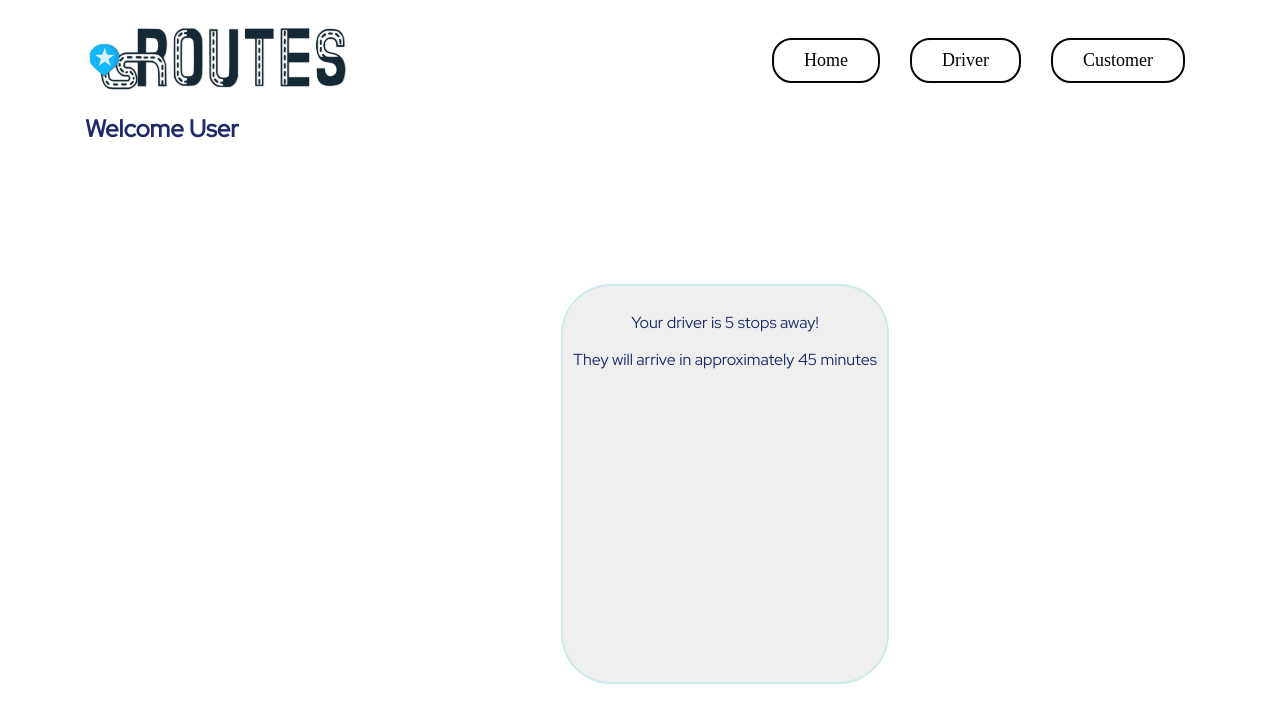
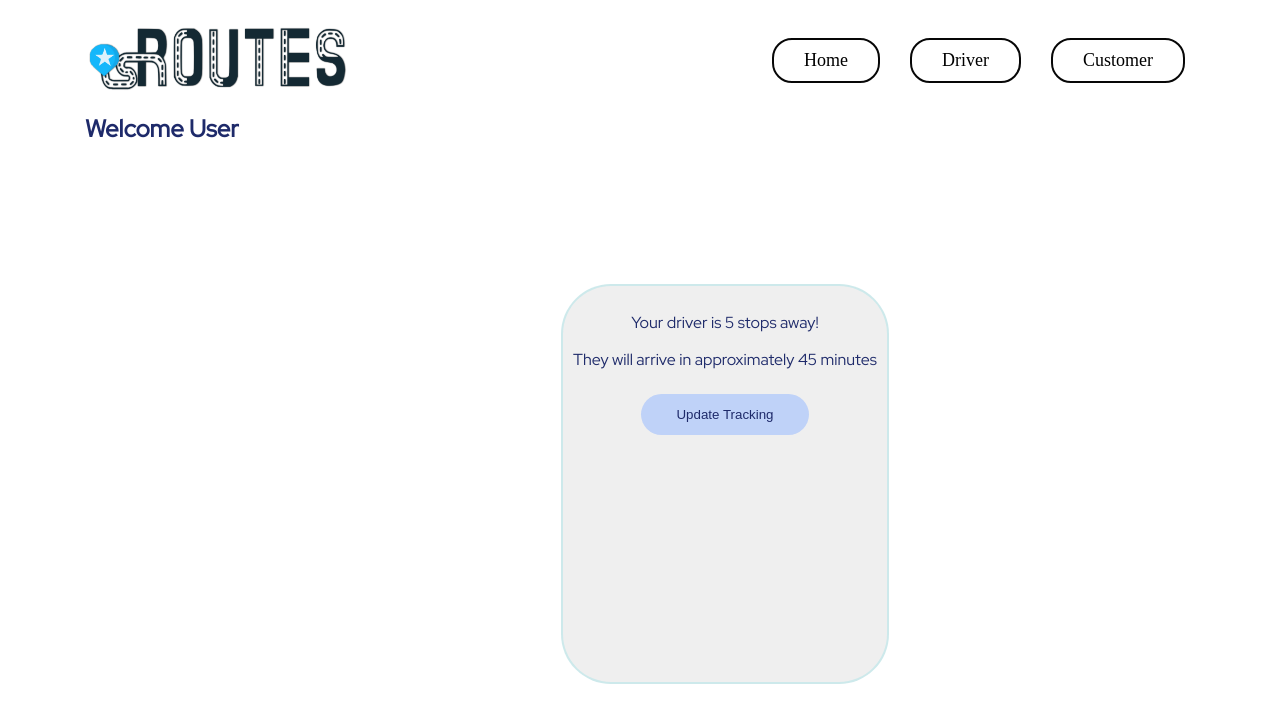
Before and after one commit to reneeswick/routes, a React (Create React App) app: page /customer in a window 1280 px wide. Shown: the top 722 px of the page. Built offline with nearby package versions, Linux system fonts and the light colour scheme; a web font is replaced by a local one.

Commit message:
Add button to tracking page

```diff
--- a/src/Components/DynamicTracking/DynamicTracking.js
+++ b/src/Components/DynamicTracking/DynamicTracking.js
@@ -10,6 +10,7 @@ const DynamicTracking = () => {
     <div className='tracking-msg'>
       <p>Your driver is 5 stops away!</p>
       <p>They will arrive in approximately 45 minutes</p>
+      <button className='btn-stndrd'>Update Tracking</button>
     </div>
   )
 }
```
